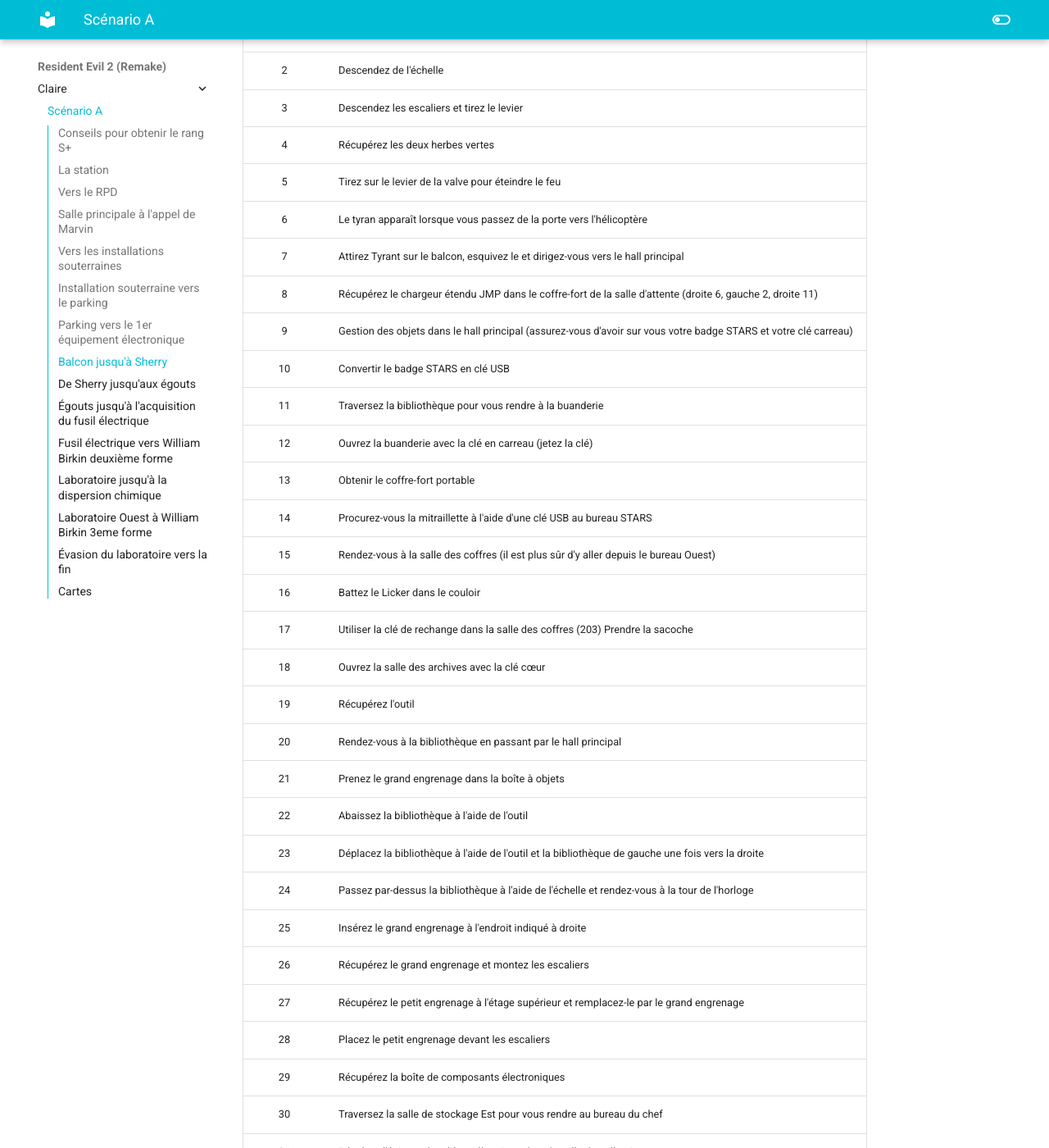
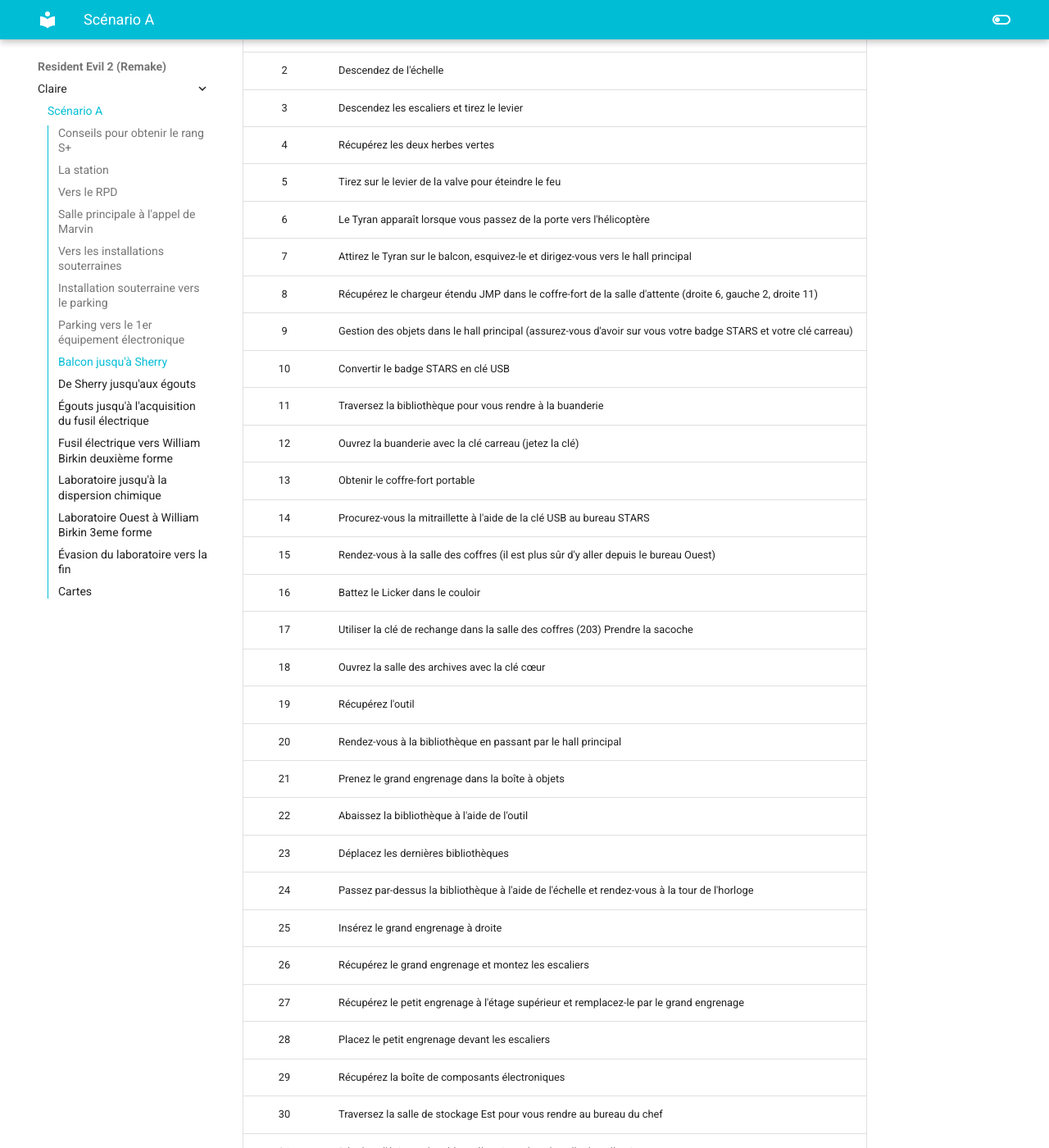
Before and after one commit to tyvonnou/RE2_Soluce, an MkDocs documentation site: the page built from docs/ClaireA.md, in a window 1280 px wide and 1400 px high, scrolled down 13384 px. Shown: the whole window at 82% size. Built offline with MkDocs 1.6.1 and Material for MkDocs 9.7.7, drawn with Linux system fonts in a browser that asks for light colours; some of the changed text lies outside the part shown.

Commit message:
sdsdfsdvs

```diff
--- a/docs/ClaireA.md
+++ b/docs/ClaireA.md
@@ -286,7 +286,7 @@
 | 4 | Chenil | Poudre à canon renforcée (blanche) (panier juste devant l'entrée) |
 | 5 | Morgue | Flash <br> Herbe Rouge <br> Clé Carreaux |
 | 11 | Salle de contrôle de l'ascenseur | Herbe bleue (devant l'entrée) <br> Crosse d’épaule pour le Lance-Grenades (devant l'entrée et le casier) <br> Explosif amélioré (blanc) (derrière le bureau) |
-| 12 | Bureau du chef | Herbe verte (Couloir après l'ascenseur) <br> Munitions pour mitraillette (sur le bureau au centre) |
+| 12 | Bureau du chef | Herbe verte (couloir après l'ascenseur) <br> Munitions pour mitraillette (sur le bureau au centre) |
 | 14 | Salle de collection  | Tableau en relief (sur le bureau) |
 | 17 | Salle d'interrogatoire | Munitions pour pistolet (sur le bureau de gauche) <br> Boîte (insigne STARS) (étagère arrière) |
 | 19 | Devant de la salle de stockage Est | Flash (casier côté balcon) <br> Munitions pour pistolet (casier de l'entrepôt) |
@@ -311,15 +311,15 @@
 | 3 | Descendez les escaliers et tirez le levier |
 | 4 | Récupérez les deux herbes vertes |
 | 5 | Tirez sur le levier de la valve pour éteindre le feu |
-| 6 | Le tyran apparaît lorsque vous passez de la porte vers l'hélicoptère |
-| 7 | Attirez Tyrant sur le balcon, esquivez le et dirigez-vous vers le hall principal |
+| 6 | Le Tyran apparaît lorsque vous passez de la porte vers l'hélicoptère |
+| 7 | Attirez le Tyran sur le balcon, esquivez-le et dirigez-vous vers le hall principal |
 | 8 | Récupérez le chargeur étendu JMP dans le coffre-fort de la salle d'attente (droite 6, gauche 2, droite 11) |
 | 9 | Gestion des objets dans le hall principal (assurez-vous d'avoir sur vous votre badge STARS et votre clé carreau) |
 | 10 | Convertir le badge STARS en clé USB |
 | 11 | Traversez la bibliothèque pour vous rendre à la buanderie |
-| 12 | Ouvrez la buanderie avec la clé en carreau (jetez la clé) |
+| 12 | Ouvrez la buanderie avec la clé carreau (jetez la clé) |
 | 13 | Obtenir le coffre-fort portable  |
-| 14 | Procurez-vous la mitraillette à l'aide d'une clé USB au bureau STARS |
+| 14 | Procurez-vous la mitraillette à l'aide de la clé USB au bureau STARS |
 | 15 | Rendez-vous à la salle des coffres (il est plus sûr d'y aller depuis le bureau Ouest) |
 | 16 | Battez le Licker dans le couloir |
 | 17 | Utiliser la clé de rechange dans la salle des coffres (203) Prendre la sacoche |
@@ -328,20 +328,20 @@
 | 20 | Rendez-vous à la bibliothèque en passant par le hall principal |
 | 21 | Prenez le grand engrenage dans la boîte à objets |
 | 22 | Abaissez la bibliothèque à l'aide de l'outil |
-| 23 | Déplacez la bibliothèque à l'aide de l'outil et la bibliothèque de gauche une fois vers la droite |
+| 23 | Déplacez les dernières bibliothèques |
 | 24 | Passez par-dessus la bibliothèque à l'aide de l'échelle et rendez-vous à la tour de l'horloge |
-| 25 | Insérez le grand engrenage à l'endroit indiqué à droite |
+| 25 | Insérez le grand engrenage à droite |
 | 26 | Récupérez le grand engrenage et montez les escaliers |
 | 27 | Récupérez le petit engrenage à l'étage supérieur et remplacez-le par le grand engrenage |
 | 28 | Placez le petit engrenage devant les escaliers |
 | 29 | Récupérez la boîte de composants électroniques |
 | 30 | Traversez la salle de stockage Est pour vous rendre au bureau du chef |
 | 31 | Résolvez l'énigme du tableau électrique dans la salle de collection |
-| 32 | Après avoir examiné la carte, passez à la partie Sherry |
+| 32 | Après avoir examiné la carte, passez à la partie avec Sherry |
 
 | No. | Lieu          | Objets |
 | :---------------: |:---------------| :------------- |
-| 1 | Balcon | Herbe bleue (sur la table devant) <br> Balle de pistolet (sur le banc près de l'hélicoptère) <br> Herbe verte (au bout de l'escalier) |
+| 1 | Balcon | Herbe bleue (sur la table devant) <br> Munitions pour pistolet (sur le banc près de l'hélicoptère) <br> Herbe verte (au bout de l'escalier) |
 | 6 | Après balcon | Herbe rouge (dès que vous franchissez la porte) |
 | 8 | Salle d'attente | Chargeur étendu (coffre-fort) |
 | 13 | Buanderie | Poudre à canon améliorée (blanche) <br> Coffre-fort portable (au-dessus de la machine à laver) |
```
Also changed, not shown: other parts of docs/ClaireA.md (+7 -7 lines).
